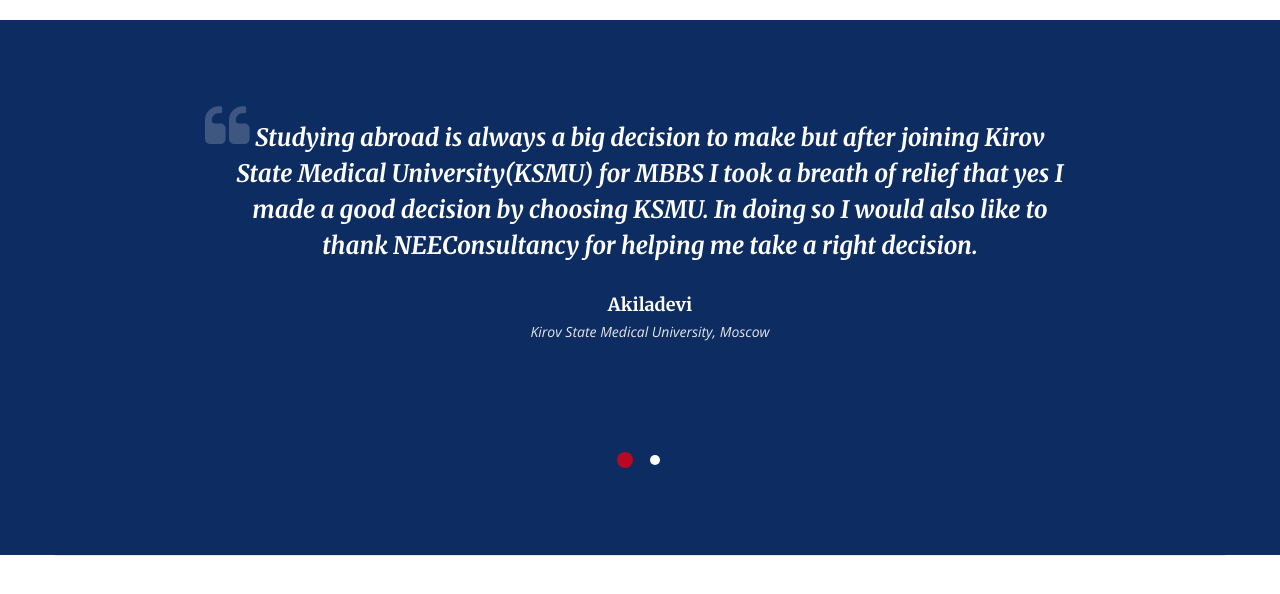
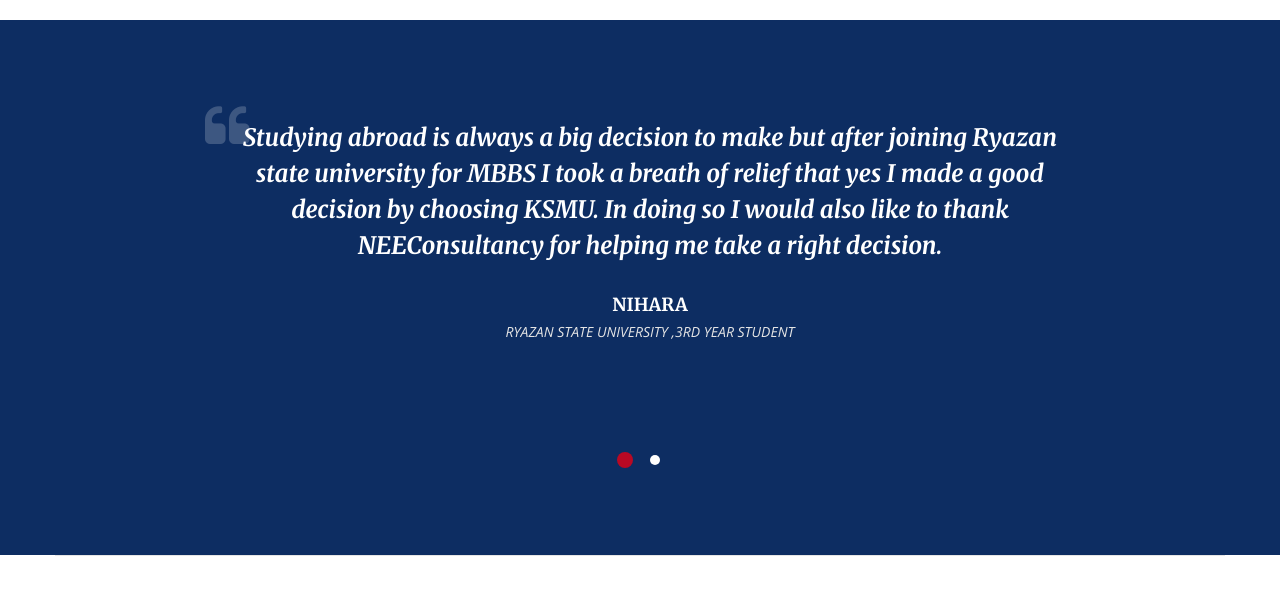
Before and after one commit to Digisailors/Neeconsultancy, a plain HTML site: page public/about-us.html in a window 1280 px wide. Shown: the part 2180-2774 px from the top of the page. Drawn offline with nearby package versions, Linux system fonts and the light colour scheme.

Commit message:
Student name changed

```diff
--- a/public/about-us.html
+++ b/public/about-us.html
@@ -196,10 +196,10 @@
                         <div class="range range-xs-center range-xs-middle">
                             <div class="cell-sm-9 cell-sm-push-1">
                                 <div class="quote-classic-boxed text-center">
-                                    <div class="quote-body"><q>Studying abroad is always a big decision to make but after joining Kirov State Medical University(KSMU) for MBBS I took a breath of relief that yes I made a good decision by choosing KSMU. In doing so I would also like to thank NEEConsultancy for helping me take a right decision.</q>
-                                        <div class="offset-top-30 text-center"><cite class="font-accent">Akiladevi</cite>
+                                    <div class="quote-body"><q>Studying abroad is always a big decision to make but after joining  Ryazan state university for MBBS I took a breath of relief that yes I made a good decision by choosing KSMU. In doing so I would also like to thank NEEConsultancy for helping me take a right decision.</q>
+                                        <div class="offset-top-30 text-center"><cite class="font-accent">NIHARA</cite>
                                             <div class="offset-top-5">
-                                                <p class="text-dark text-italic">Kirov State Medical University, Moscow</p>
+                                                <p class="text-dark text-italic">RYAZAN STATE UNIVERSITY ,3RD YEAR STUDENT </p>
                                             </div>
                                         </div>
                                     </div>
@@ -214,9 +214,9 @@
                             <div class="cell-sm-9 cell-sm-push-1">
                                 <div class="quote-classic-boxed text-center">
                                     <div class="quote-body"><q>My dreams of becoming a doctor were quite impossible in India only because of tough entrance exam system for Govt. Medical Colleges and huge amount of donation system for Private Medical Colleges. But NEEConsultancy  helped me to fulfill my dream to be a Doctor. Now I am a student of MBBS of Saint Petersburg Medical and Social Institution(SPBMSI), which is an International platform of quality Medicine study. Thanks to NEEConsultancy.</q>
-                                        <div class="offset-top-30 text-center"><cite class="font-accent">Sivaranjani</cite>
+                                        <div class="offset-top-30 text-center"><cite class="font-accent">NIKASHINI</cite>
                                             <div class="offset-top-5">
-                                                <p class="text-dark text-italic">Saint Petersburg Medical and Social Institution, Moscow</p>
+                                                <p class="text-dark text-italic">RYAZAN STATE UNIVERSITY,2ND YEAR STUDENT</p>
                                             </div>
                                         </div>
                                     </div>
```
Also changed, not shown: public/index.html (+5 -5 lines).
